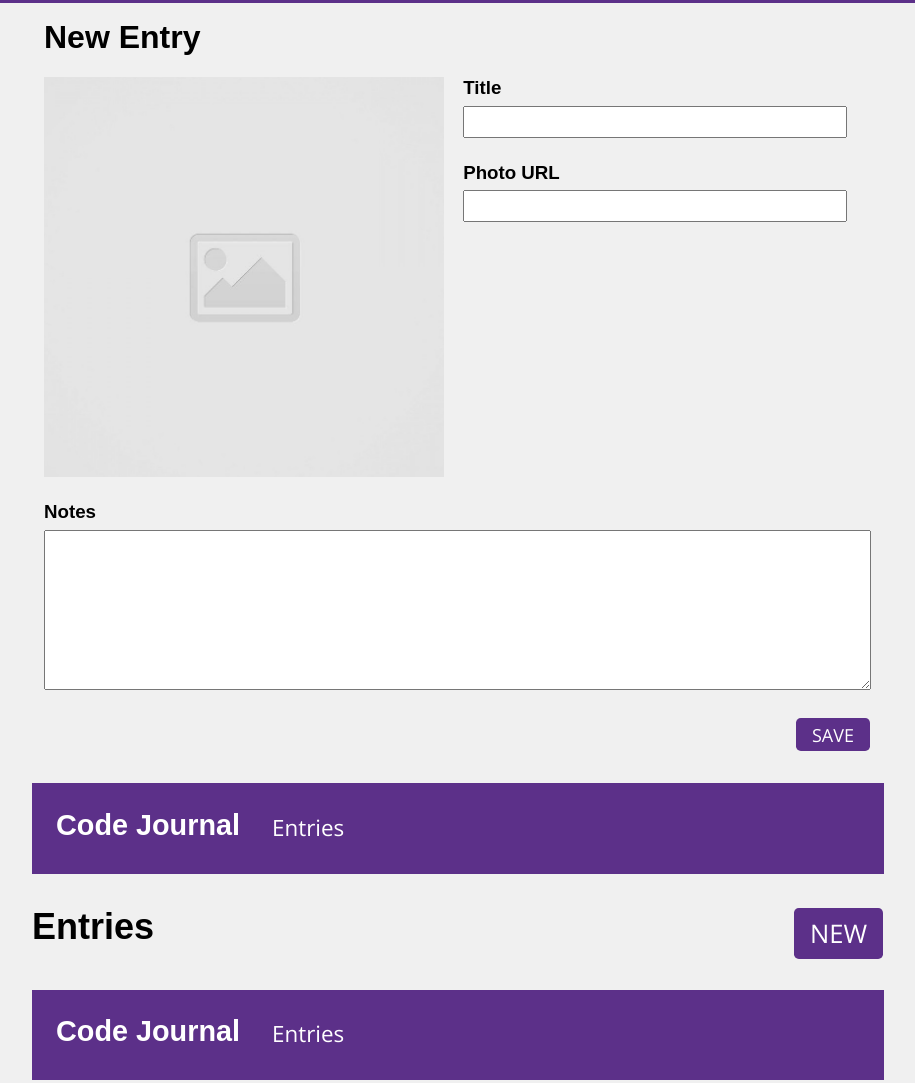
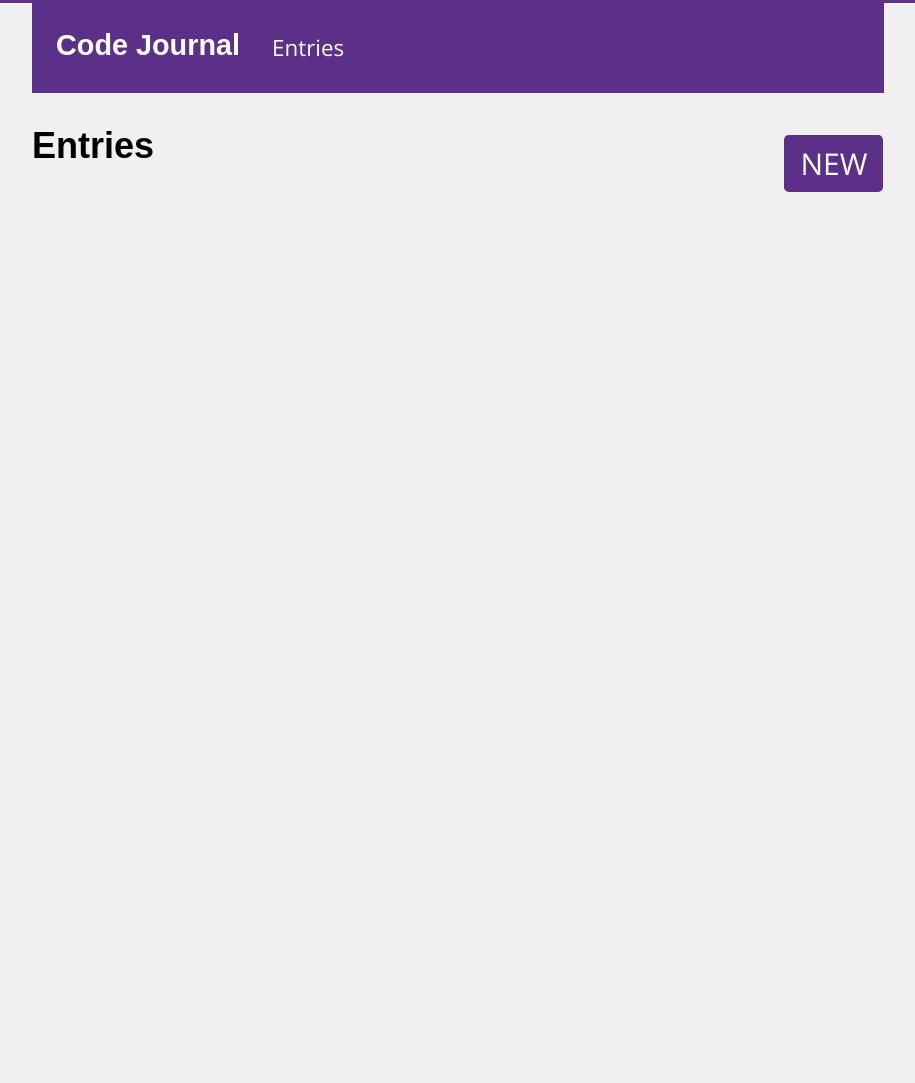
Before and after one commit to lauragracem/code-journal, a website: page index.html in a window 1280 px wide. Shown: the part 69-1152 px from the top of the page, without its empty margins (182-1097 px from the left). After the commit the page ends 800 px from the top, so only its background shows below. Drawn offline with nearby package versions, Linux system fonts and the light colour scheme; a web font is replaced by a local one.

Commit message:
view-swapping & CSS edit

```diff
--- a/css/layout.css
+++ b/css/layout.css
@@ -105,9 +105,9 @@ header {
     margin-top: 1rem;
   }
 
-  .entries-header > ul > li > a {
-    margin-top: 1.5rem;
-    margin-left: 8.2rem;
+  .entries-header > ul > li > input {
+    margin-top: 0;
+    margin-left: 7.9rem;
     padding: 0.4rem;
     border-radius: 0.2rem;
   }
@@ -182,14 +182,15 @@ header {
     margin-top: 0.5rem;
   }
 
-  .entries-header > ul > li > a {
-    margin-top: 0.5rem;
-    margin-left: 17.2rem;
+  .entries-header > ul > li > input {
+    margin-top: -0.5rem;
+    margin-left: 16.5rem;
     padding-top: 0.5rem;
     padding-left: 1rem;
     padding-bottom: 0.5rem;
     padding-right: 1rem;
     border-radius: 0.3rem;
+    font-size: 30px;
   }
 
   .two-rows {
@@ -241,11 +242,12 @@ header {
     display: flex;
   }
 
-  .entries-header > ul > li > a {
+  .entries-header > ul > li > input {
     margin-top: 0;
-    margin-left: 37.5rem;
+    margin-left: 36.9rem;
     padding-top: 0.5rem;
     padding-bottom: 0.5rem;
+    font-size: 30px;
   }
 
   .entries > ul > li {
--- a/css/styles.css
+++ b/css/styles.css
@@ -78,6 +78,10 @@ nav > ul > li > a {
   margin-bottom: 4rem;
 }
 
+.edit-entries.hidden {
+  visibility: hidden;
+}
+
 @media screen and (min-width: 625px) {
   .entries-header > ul > li > a {
     font-size: 1.6rem;
--- a/index.html
+++ b/index.html
@@ -26,7 +26,7 @@
   </header>
   <main>
     <div class="container">
-      <div class="journal-entry" data-view="entry-form" id="entry-form">
+      <div class="journal-entry hidden" data-view="entry-form" id="entry-form">
         <div class="row">
           <div class="column-full">
             <h1>New Entry</h1>
@@ -53,7 +53,7 @@
           </div>
         </form>
       </div>
-      <div class="entries" data-view="entries" id="entries">
+      <div class="entries hidden" data-view="entries hidden" id="entries">
         <header>
           <div class="sibling-header container">
             <h3>Code Journal</h3>
@@ -63,13 +63,13 @@
         <div class="entries-header">
           <h1>Entries</h1>
           <ul>
-            <li><a href="#entry-form">NEW</a></li>
+            <li><input class="button" type="button" id="new" value="NEW"></li>
           </ul>
         </div>
         <ul id="journal-entries">
         </ul>
       </div>
-      <div class="edit-entries" data-view="edit-entries" id="edit-entries">
+      <div class="edit-entries hidden" data-view="edit-entries hidden" id="edit-entries">
         <header>
           <div class="sibling-header container">
             <h3>Code Journal</h3>
--- a/js/main.js
+++ b/js/main.js
@@ -3,6 +3,7 @@ var $photoUpdate = document.querySelector('#image');
 var $titleInput = document.querySelector('#entry-title');
 var $notesInput = document.querySelector('#notes');
 var $entries = document.querySelector('#journal-entries');
+var $new = document.querySelector('#new');
 
 var $editTitle = document.querySelector('#edit-title');
 var $editPhoto = document.querySelector('#edit-photo');
@@ -12,6 +13,7 @@ var $editNotes = document.querySelector('#edit-notes');
 $photoInput.addEventListener('input', updatePhoto);
 $entries.addEventListener('click', editClick);
 $editPhoto.addEventListener('input', updateEditPhoto);
+$new.addEventListener('click', function () { switchView('journal-entry'); });
 
 function editClick(event) {
   var target = event.target;
@@ -27,6 +29,7 @@ function editClick(event) {
     $editImage.src = data.editing.photoUrl;
     $editNotes.value = data.editing.notes;
   }
+  switchView('edit-entries');
 }
 
 function updateEditPhoto(event) {
@@ -67,6 +70,8 @@ function saveEntry(event) {
 
   $submit.reset();
   $editImage.src = 'images/placeholder-image-square.jpg';
+
+  switchView('entries');
 }
 
 function editSaveEntry(event) {
@@ -89,6 +94,7 @@ function editSaveEntry(event) {
   var $image = document.querySelector('#image');
   $image.src = 'images/placeholder-image-square.jpg';
 
+  switchView('entries');
 }
 
 function createEntry(entry) {
@@ -130,3 +136,30 @@ function renderList(list) {
 }
 
 renderList(data.entries);
+
+var $entryForm = document.querySelector('.journal-entry');
+var $entriesEntry = document.querySelector('.entries');
+var $editEntries = document.querySelector('.edit-entries');
+
+function switchView(view) {
+  if (view === 'journal-entry') {
+    $entryForm.classList.remove('hidden');
+  } else {
+    $entryForm.classList.add('hidden');
+  }
+  if (view === 'entries') {
+    $entriesEntry.classList.remove('hidden');
+  } else {
+    $entriesEntry.classList.add('hidden');
+  }
+  if (view === 'edit-entries') {
+    $editEntries.classList.remove('hidden');
+  } else {
+    $editEntries.classList.add('hidden');
+  }
+
+}
+
+window.addEventListener('DOMContentLoaded', event => {
+  switchView('entries');
+});
```
